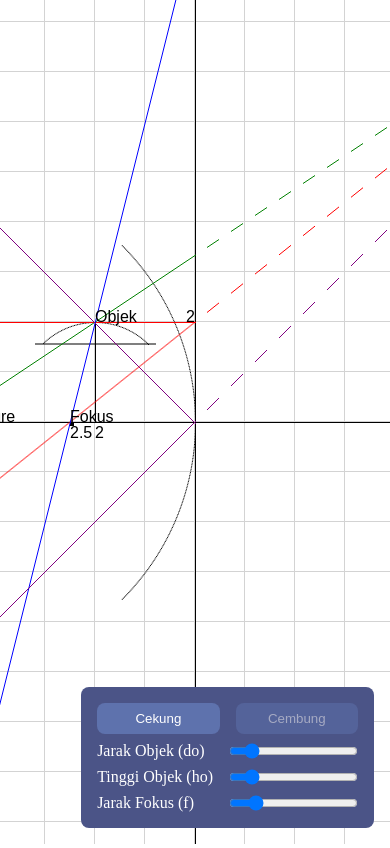
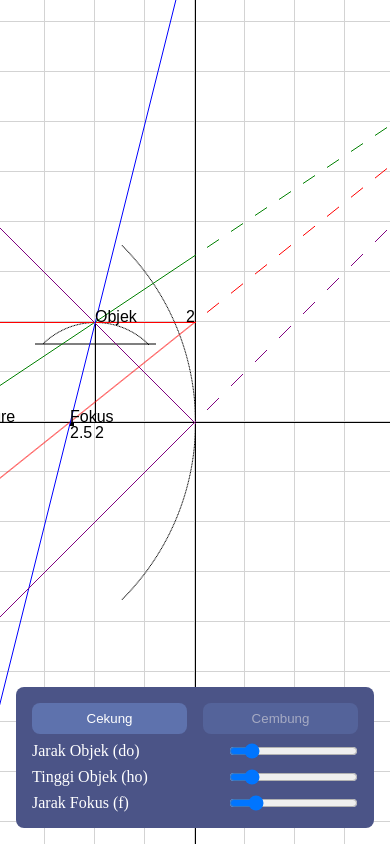
Before and after one commit to undeadevs/physim, a website: page index.html in a window 390 px wide. Drawn offline with Linux system fonts and the light colour scheme.

Commit message:
Center controls in smaller screens

```diff
--- a/index.css
+++ b/index.css
@@ -64,3 +64,10 @@
 
     touch-action: none;
 }
+
+@media screen and (max-width: 420px) {
+    .controls {
+        left: 1rem;
+        right: 1rem;
+    }
+}
```
